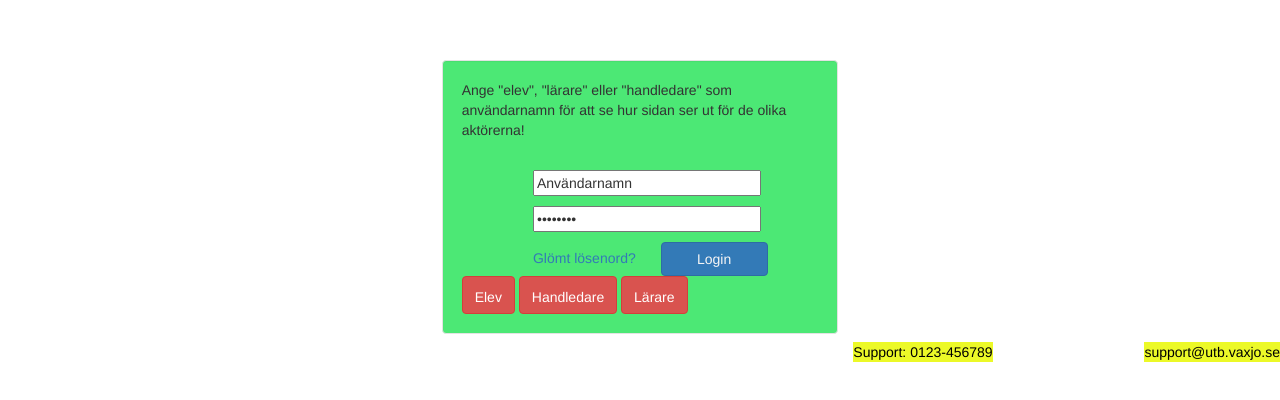
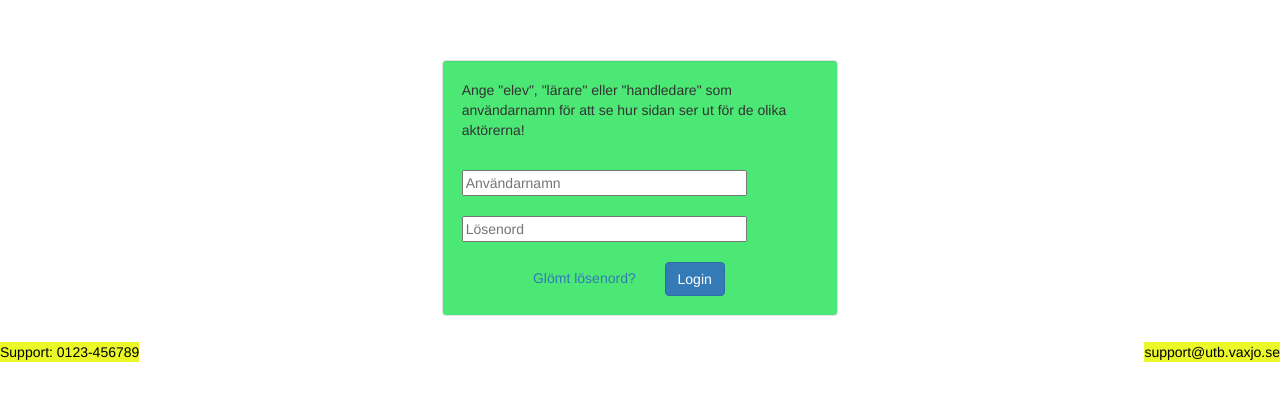
Before and after one commit to aregato/APLapp, a website: page index.html in a window 1280 px wide. Shown: the part 132-532 px from the top of the page. Drawn offline with nearby package versions, Linux system fonts and the light colour scheme; some packages are replaced by stand-ins of ours.

Commit message:
indexen igen

```diff
--- a/index.html
+++ b/index.html
@@ -18,15 +18,13 @@
                     att se hur sidan ser ut för de olika aktörerna!
                 </p>
                 <br/>
-                  <p id="loginscreen"><input type='text' name='Username' value='Användarnamn'></p>
-                <p id="loginscreen"><input type='password' name='lösenord' value='Lösenord'></p>
-                <a id="glöm" href="#">Glömt lösenord?</a><button id='loginbutton'
-type="button" class="btn btn-default btn-primary">
-                <a id="login" href="#">Login</a></button>
-                <br>
-                <a href="elev.html"><button class="btn btn-danger">Elev</button></a>
-                <a href="handledare.html"><button class="btn btn-danger">Handledare</button></a>
-                <a href="larare.html"><button class="btn btn-danger">Lärare</button></a>
+                  <input ng-model="loginname" type='text' placeholder='Användarnamn'>
+                <br/><br/>
+                <input type='password' placeholder='Lösenord'>
+                <br/><br/>
+                <a id="glöm" href="#">Glömt lösenord?</a>
+                <a ng-click="changeUrl()" class="btn btn-primary" ng-href="{{urlValue}}">Login</a>
+                <br/>
             </div>
         </div>
         <footer>
```
